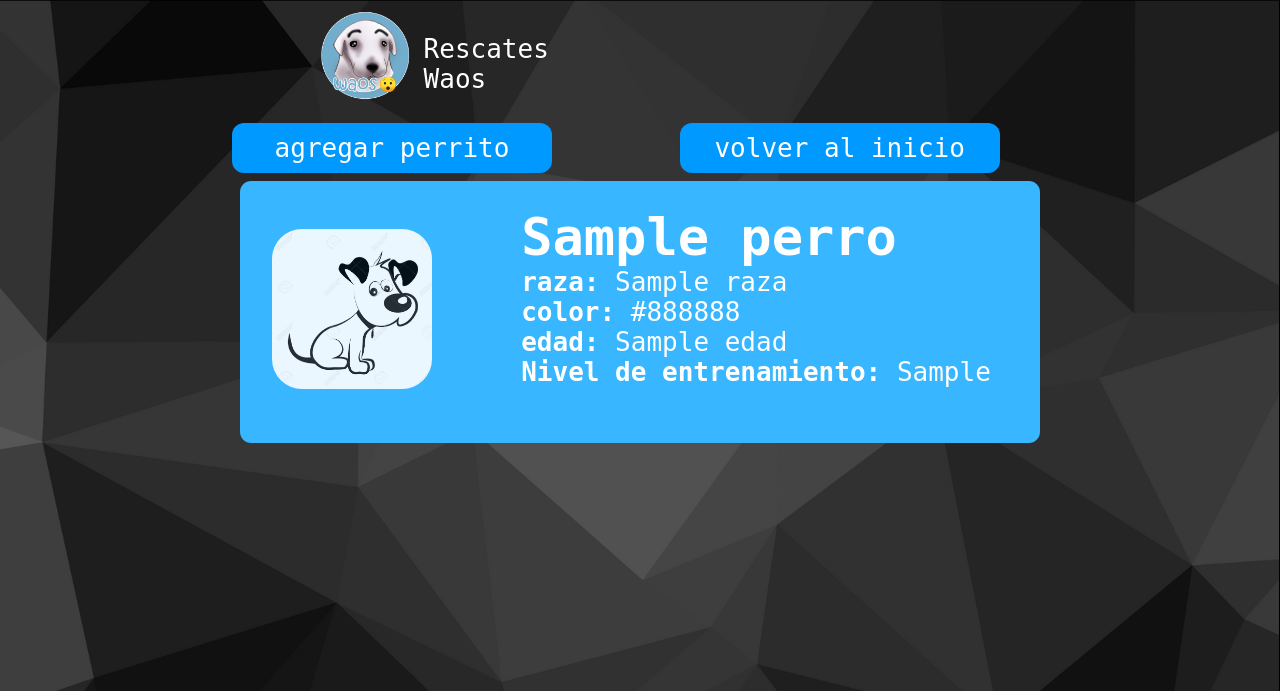
After one commit to dragoArtworks/waosRepositoryII, a Java web app: page /catalogoCaninos.jsp in a window 1280 px wide. The commit adds this page. Shown: the top 691 px of the page. Run offline with Tomcat 11, a stand-in JSP engine, Linux system fonts and the light colour scheme; the template is opened without the code that fills it: most values are stand-ins (such as "Sample title", 1, 10 or a date in 2020).

Commit message:
catalogo agregado

```diff
--- a/waosRescate/src/main/java/modelo/Canino.java
+++ b/waosRescate/src/main/java/modelo/Canino.java
@@ -18,7 +18,7 @@ public class Canino extends Animal{
 
     @Override
     public String toString() {
-        return "Canino{" + " nombre:"+nombre+" raza: "+raza+" color: "+raza+ "nivelEntrenamiento=" + nivelEntrenamiento + '}';
+        return "Canino{" + "\nnombre: "+nombre+"\nraza:"+raza+"\ncolor:"+color+ "\nnivelEntrenamiento= " + nivelEntrenamiento + "}";
     }
 
 
--- a/waosRescate/src/main/java/modelo/Felino.java
+++ b/waosRescate/src/main/java/modelo/Felino.java
@@ -23,4 +23,10 @@ public class Felino extends Animal {
     public void setToxo(boolean toxo) {
         this.toxo = toxo;
     }
+
+    @Override
+    public String toString() {
+        return "Felino{" + "\nnombre: "+nombre+"\nraza:"+raza+"\ncolor:"+color+ "\ntoxo=" + toxo + "\n}";
+    }
+
 }
--- a/waosRescate/src/main/webapp/agregarFelinos.html
+++ b/waosRescate/src/main/webapp/agregarFelinos.html
@@ -7,8 +7,6 @@
     <title>agregar Felinos</title>
 </head>
 <body>
-    <form action="catalogo.jsp" method="post"
-    onsubmit="return ValidarForma(this)">
     <div class="contenido">
         <div class="empresa">
             <img src="imagenes/logoWaos.png" alt=""width="100px" height="100px">
@@ -27,7 +25,8 @@
             <br>agregar a su mascota felina</p>
     </div>
     <div class="contenedor" >
-
+    <form action="catalogof" method="post"
+    onsubmit="return ValidarForma(this)">
         <table class="table">
             <tr>
                 <td class="columna">
--- /dev/null
+++ b/waosRescate/src/main/webapp/catalogoCaninos.jsp
@@ -0,0 +1,54 @@
+<%--
+    Document   : catalogo
+    Created on : 1/10/2023, 10:55:08 a. m.
+    Author     : USER
+--%>
+
+<%@page import="java.util.ArrayList"%>
+<%@page import="modelo.Canino"%>
+<%@page import="java.util.HashMap"%>
+<%@ taglib uri="http://java.sun.com/jsp/jstl/core" prefix="c" %>
+<%@page import="controlador.catalogoCaninos"%>
+<%@page contentType="text/html" pageEncoding="UTF-8"%>
+<!DOCTYPE html>
+<html>
+    <head>
+        <meta http-equiv="Content-Type" content="text/html; charset=UTF-8">
+        <link href="/waosRescate/estilazosWaos.css" rel="stylesheet" type="text/css"/>
+        <title>catalogoCaninos</title>
+    </head>
+    <body>
+        <div class="container">
+            <div class="empresa">
+                 <a href="/waosRescate/index.html">
+                <img src="imagenes/logoWaos.png" alt=""width="100px" height="100px">
+                </a>
+               <p class="empresaI">
+                    Rescates <br>
+                    Waos
+                </p>
+
+            </div>
+            <section class="botones-container">
+                <button class="button"> <a  class="enlaces" href="/waosRescate/agregarCaninos.html">agregar perrito</a></button>
+                <button class="button"> <a  class="enlaces" href="/waosRescate/index.html">volver al inicio</a></button>
+            </section>
+            <c:forEach var="elemento" items="${perros}">
+                <div class="separador">
+                    <img class="imagen" src="imagenes/perrito.jpg" alt=""/>
+                    <ul>
+                        <li><h1 class="titulo">${elemento.nombre}</h1></li>
+                        <li><h4 class="descripcion">raza: </h4>${elemento.raza}</li>
+                        <li><h4 class="descripcion">color: </h4>${elemento.color}</li>
+                        <li><h4 class="descripcion">edad: </h4>${elemento.edad}</li>
+                        <li><h4 class="descripcion">Nivel de entrenamiento: </h4>${elemento.nivelEntrenamiento}</li>
+                    </ul>
+                    </br>
+                </div>
+            </c:forEach>
+
+
+
+        </div>
+    </body>
+</html>
--- a/waosRescate/src/main/webapp/estilazosWaos.css
+++ b/waosRescate/src/main/webapp/estilazosWaos.css
@@ -1,8 +1,7 @@
 body {
     font-family: monospace;
     background-image: url("imagenes/FondoGris.png");
-    background-size: 100%;
-    font-family:Georgia, 'Times New Roman', Times, serif;
+    background-size:100%;
     font-size:xx-large;
     display: flex;
 }
@@ -15,7 +14,6 @@ body {
 }
 
 .header {
-    font-family: monospace;
     text-align: left;
     align-items: center;
     display: flex;
@@ -35,14 +33,21 @@ body {
 }
 
 .button {
+    width: 20rem;
     font-family: monospace;
     padding: 10px 20px;
     background-color: #0099ff;
     color: white;
     border: none;
     cursor: pointer;
-    border-radius: 5%;
+    margin-top: 0.2rem;
+    border-radius: 0.75rem;
     font-size:xx-large;
+}
+.enlaces{
+    text-decoration: none;
+    color: inherit;
+    font-family: inherit;
 }
 
 .button:hover {
@@ -60,3 +65,48 @@ body {
     width: 75px;
     height: 75px;
 }
+
+
+.descripcion{
+    display: inline;
+}
+.separador{
+    margin:0.5rem;
+    display: grid;
+    columns: 2;
+    background-color:rgb(56, 182, 255) ;
+    width: 50rem;
+    border-radius: 0.7rem;
+}
+.titulo{
+    display: inline;
+}
+ul{
+    grid-column: 2;
+    list-style: none;
+}
+
+.imagen{
+    opacity: 90%;
+    grid-column: 1;
+    margin-top: 3rem;
+    margin-left: 2rem;
+    border-radius: 30px;
+    height: 10rem;
+    width: 10rem;
+}
+.botones-container{
+    letter-spacing: 7rem;
+}
+.empresa{
+    grid-row: 1;
+    grid-column: 2;
+    display: grid;
+    grid-template-columns: 110px;
+    padding-left: 10%;
+    padding-top: 0%;
+}
+.empresaI{
+    grid-column: 2;
+    display: inline;
+}
--- a/waosRescate/src/main/webapp/estilos.css
+++ b/waosRescate/src/main/webapp/estilos.css
@@ -118,3 +118,9 @@ select{
     padding-left: 50px;
 
 }
+.enlaces{
+    text-decoration: none;
+    color: inherit;
+    font-family: inherit;
+    font-size: inherit;
+}
```
Also changed, not shown: waosRescate/nb-configuration.xml (+9 -1 lines), waosRescate/src/main/java/controlador/catalogo.java (deleted, +0 -27 lines), waosRescate/src/main/java/controlador/catalogoCaninos.java (added, +44 -0 lines), waosRescate/src/main/java/controlador/catalogoFelinos.java (added, +38 -0 lines), waosRescate/src/main/java/modelo/JAXRSConfiguration.java (deleted, +0 -13 lines), waosRescate/src/main/java/rescate/resources/JavaEE8Resource.java (deleted, +0 -20 lines), waosRescate/src/main/webapp/agregarCaninos.html (+9 -5 lines), waosRescate/src/main/webapp/catalogo.jsp (deleted, +0 -29 lines), waosRescate/src/main/webapp/catalogoFelinos.jsp (added, +50 -0 lines), waosRescate/src/main/webapp/index.html (+6 -5 lines), waosRescate/src/main/webapp/imagenes/perrito.jpg (added).
